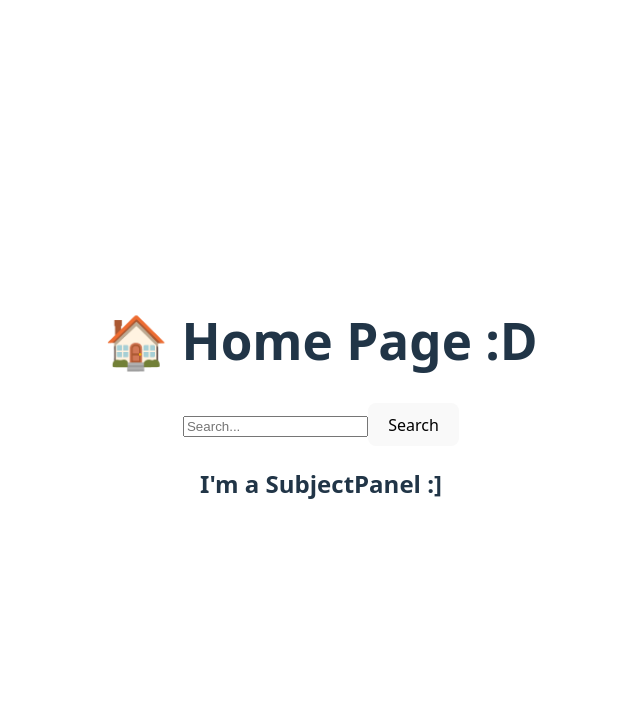
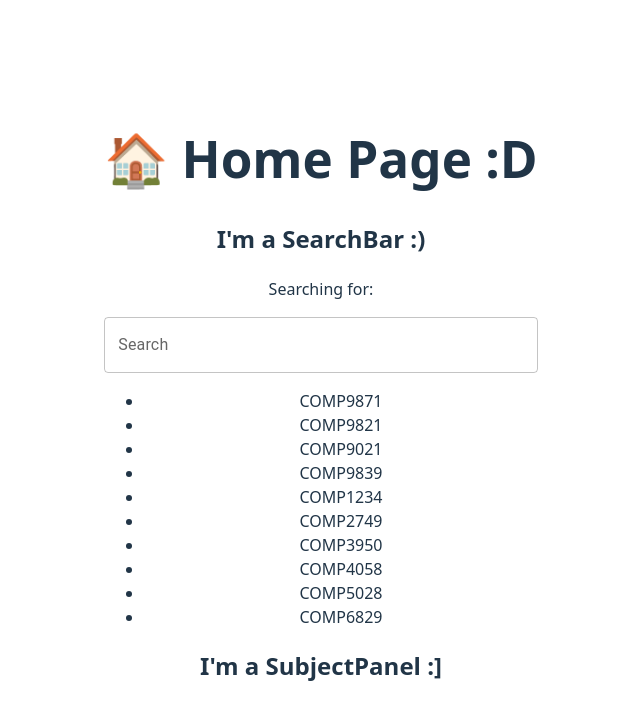
Before and after one commit to devsoc-unsw/trainee-ice-25t1, a React (Vite) app in the folder frontend/: page /home in a window 1280 px wide. Shown: the top 720 px of the page, without its empty margins (319-959 px from the left). Built offline with nearby package versions, Linux system fonts and the light colour scheme.

Commit message:
basic search bar is functional

```diff
--- a/frontend/package.json
+++ b/frontend/package.json
@@ -10,6 +10,9 @@
     "preview": "vite preview"
   },
   "dependencies": {
+    "@emotion/react": "^11.14.0",
+    "@emotion/styled": "^11.14.0",
+    "@mui/material": "^7.0.1",
     "react": "^19.0.0",
     "react-dom": "^19.0.0",
     "react-router-dom": "^7.4.1",
--- /dev/null
+++ b/frontend/src/components/List.tsx
@@ -0,0 +1,26 @@
+import data from "./ListData.json"
+
+type ListProps = {
+  input: string;
+};
+
+function List({ input }: ListProps) {
+    const filteredData = data.filter((el) => {
+        if (input === '') {
+            return el;
+        }
+        else {
+            return el.text.toLowerCase().includes(input)
+        }
+    })
+    console.log("Filtered data:", filteredData);
+    return (
+        <ul>
+            {filteredData.map((item) => (
+                <li key={item.id}>{item.text}</li>
+            ))}
+        </ul>
+    )
+}
+
+export default List
--- /dev/null
+++ b/frontend/src/components/ListData.json
@@ -0,0 +1,31 @@
+[{
+  "id": 1,
+  "text": "COMP9871"
+}, {
+  "id": 2,
+  "text": "COMP9821"
+}, {
+  "id": 3,
+  "text": "COMP9021"
+}, {
+  "id": 4,
+  "text": "COMP9839"
+}, {
+  "id": 5,
+  "text": "COMP1234"
+}, {
+  "id": 6,
+  "text": "COMP2749"
+}, {
+  "id": 7,
+  "text": "COMP3950"
+}, {
+  "id": 8,
+  "text": "COMP4058"
+}, {
+  "id": 9,
+  "text": "COMP5028"
+}, {
+  "id": 10,
+  "text": "COMP6829"
+}]
--- a/frontend/src/components/SearchBar/Searchbar.tsx
+++ b/frontend/src/components/SearchBar/Searchbar.tsx
@@ -1,25 +1,27 @@
-import { useState } from "react";
+import React, { useState } from "react";
+import TextField from "@mui/material/TextField";
+import List from "../List.tsx"
 
 function SearchBar() {
-  const [query, setQuery] = useState("");
+  const [inputText, setInputText] = useState("");
 
   const handleInputChange = (e: React.ChangeEvent<HTMLInputElement>) => {
-    setQuery(e.target.value);
-  };
-
-  const handleSearch = () => {
-    console.log("Searching for:", query);
+    setInputText(e.target.value.toLowerCase());
   };
 
   return (
     <div>
-      <input
-        type="text"
-        placeholder="Search..."
-        value={query}
+      <h2>I'm a SearchBar :)</h2>
+      {/* for debugging: */}
+      <p>Searching for: {inputText}</p>
+      <TextField
+        id="outlined-basic"
         onChange={handleInputChange}
+        variant="outlined"
+        fullWidth
+        label="Search"
       />
-      <button onClick={handleSearch}>Search</button>
+      <List input={inputText} />
     </div>
   );
 }
```
Also changed, not shown: 1 other file (tests, documents, lock files or other folders).
